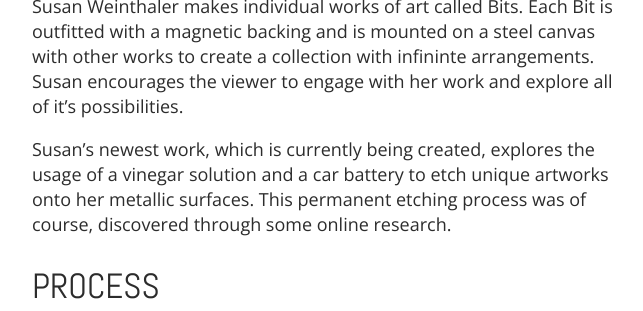
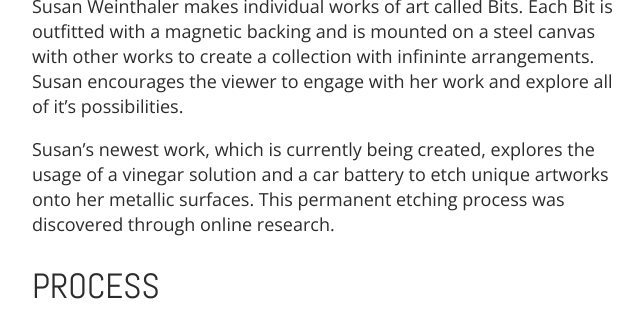
Before and after one commit to technologyashands/technologyashands.github.io, a Jekyll site: the page built from _artists/susan-weinthaler.md, in a window 1280 px wide and 900 px high, scrolled down 834 px, cut to the strip 123-434 px from the top of the window. Shown: the whole strip, without its empty margins (308-951 px from the left). Built offline with Jekyll 4.4.1, drawn with Linux system fonts in a browser that asks for light colours; nearby versions of some CDN libraries.

Commit message:
Update susan-weinthaler.md

```diff
--- a/_artists/susan-weinthaler.md
+++ b/_artists/susan-weinthaler.md
@@ -8,7 +8,7 @@ layout: artist
 
 Susan Weinthaler makes individual works of art called Bits. Each Bit is outfitted with a magnetic backing and is mounted on a steel canvas with other works to create a collection with infininte arrangements. Susan encourages the viewer to engage with her work and explore all of it's possibilities.
 
-Susan's newest work, which is currently being created, explores the usage of a vinegar solution and a car battery to etch unique artworks onto her metallic surfaces. This permanent etching process was of course, discovered through some online research.
+Susan's newest work, which is currently being created, explores the usage of a vinegar solution and a car battery to etch unique artworks onto her metallic surfaces. This permanent etching process was discovered through online research.
 
 ##PROCESS
 ![](https://cdn.shopify.com/s/files/1/0296/9253/files/SUSAN-WEINTHALER-PROCESS-1.jpg?13615407881001651761)
```
